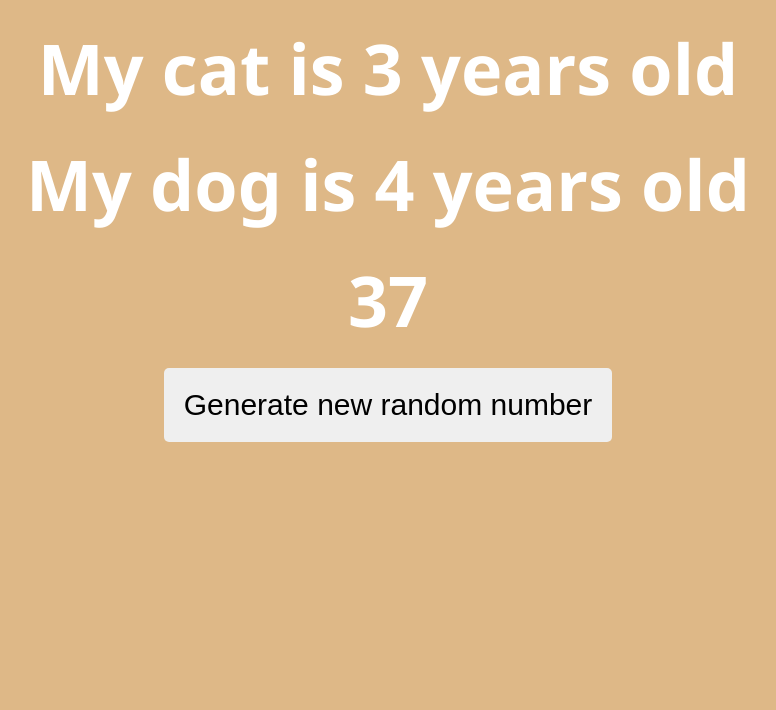
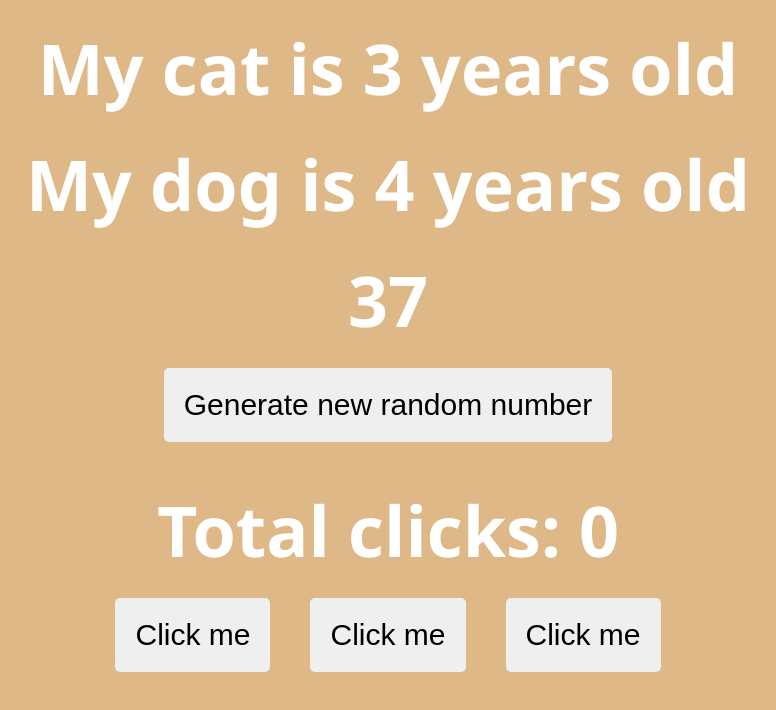
Before and after one commit to wadpas/stash-react-course, a React (Create React App) app: page / in a window 1280 px wide. Shown: the top 710 px of the page, without its empty margins (252-1028 px from the left). Built offline with nearby package versions, Linux system fonts and the light colour scheme.

Commit message:
implemented count func

```diff
--- a/src/App.js
+++ b/src/App.js
@@ -1,8 +1,16 @@
+import { useState } from 'react'
 import './App.css'
+import Button from './components/Button'
+import Counter from './components/Counter'
 import PetInfo from './components/PetInfo'
 import RandomNumber from './components/RandomNumber'
 
 function App() {
+  const [count, setCount] = useState(0)
+  const incrementCount = () => {
+    setCount(count + 1)
+  }
+
   return (
     <div className="App">
       <div>
@@ -10,6 +18,10 @@ function App() {
         <PetInfo animal="dog" age="4" hasPet={false} />
       </div>
       <RandomNumber maxNum={50} />
+      <Counter count={count} />
+      <Button onClick={incrementCount} />
+      <Button onClick={incrementCount} />
+      <Button onClick={incrementCount} />
     </div>
   )
 }
--- /dev/null
+++ b/src/components/Button.js
@@ -0,0 +1,5 @@
+function Button({ onClick }) {
+  return <button onClick={onClick}>Click me</button>
+}
+
+export default Button
--- /dev/null
+++ b/src/components/Counter.js
@@ -0,0 +1,5 @@
+function Counter({ count }) {
+  return <h1>Total clicks: {count}</h1>
+}
+
+export default Counter
```
